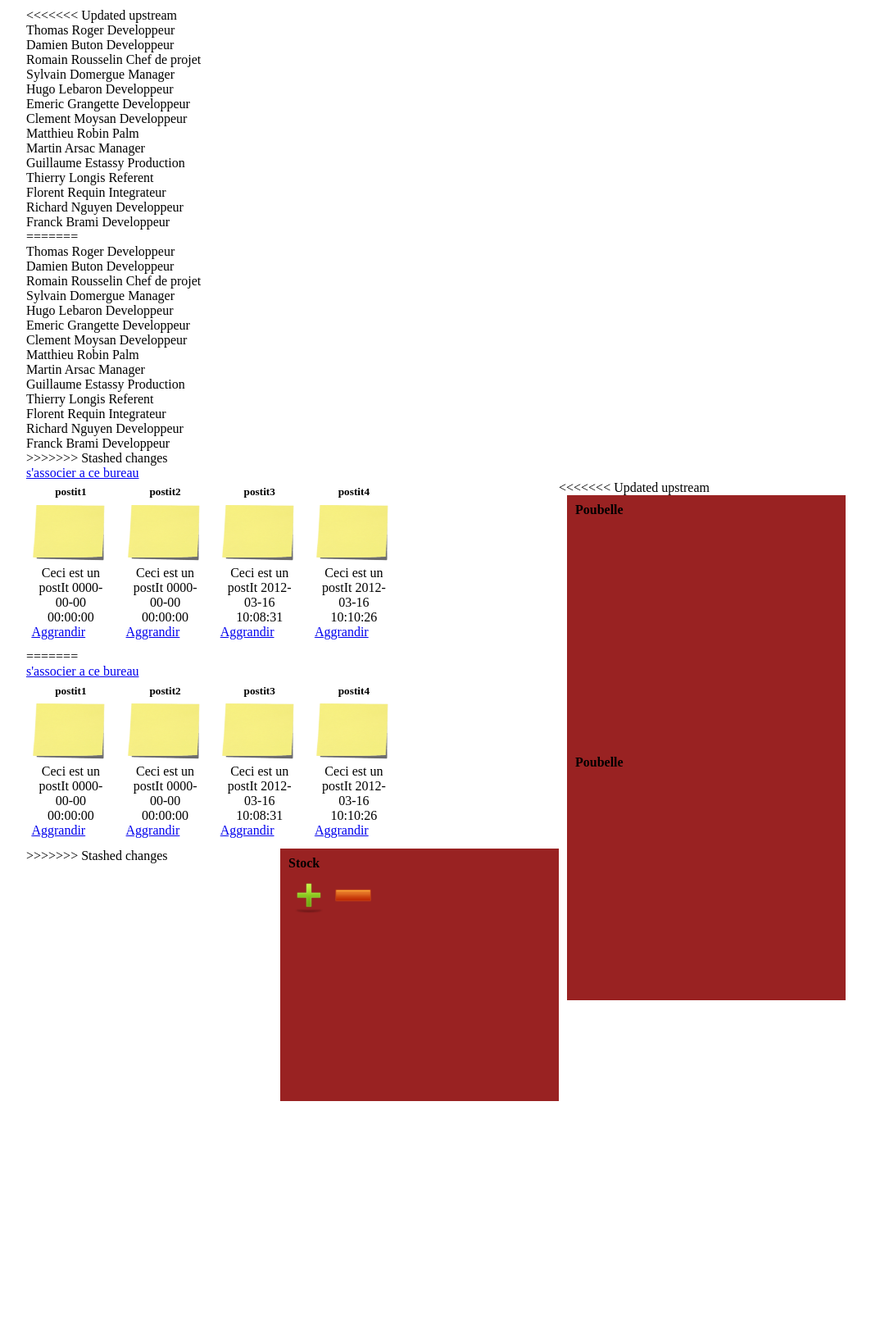
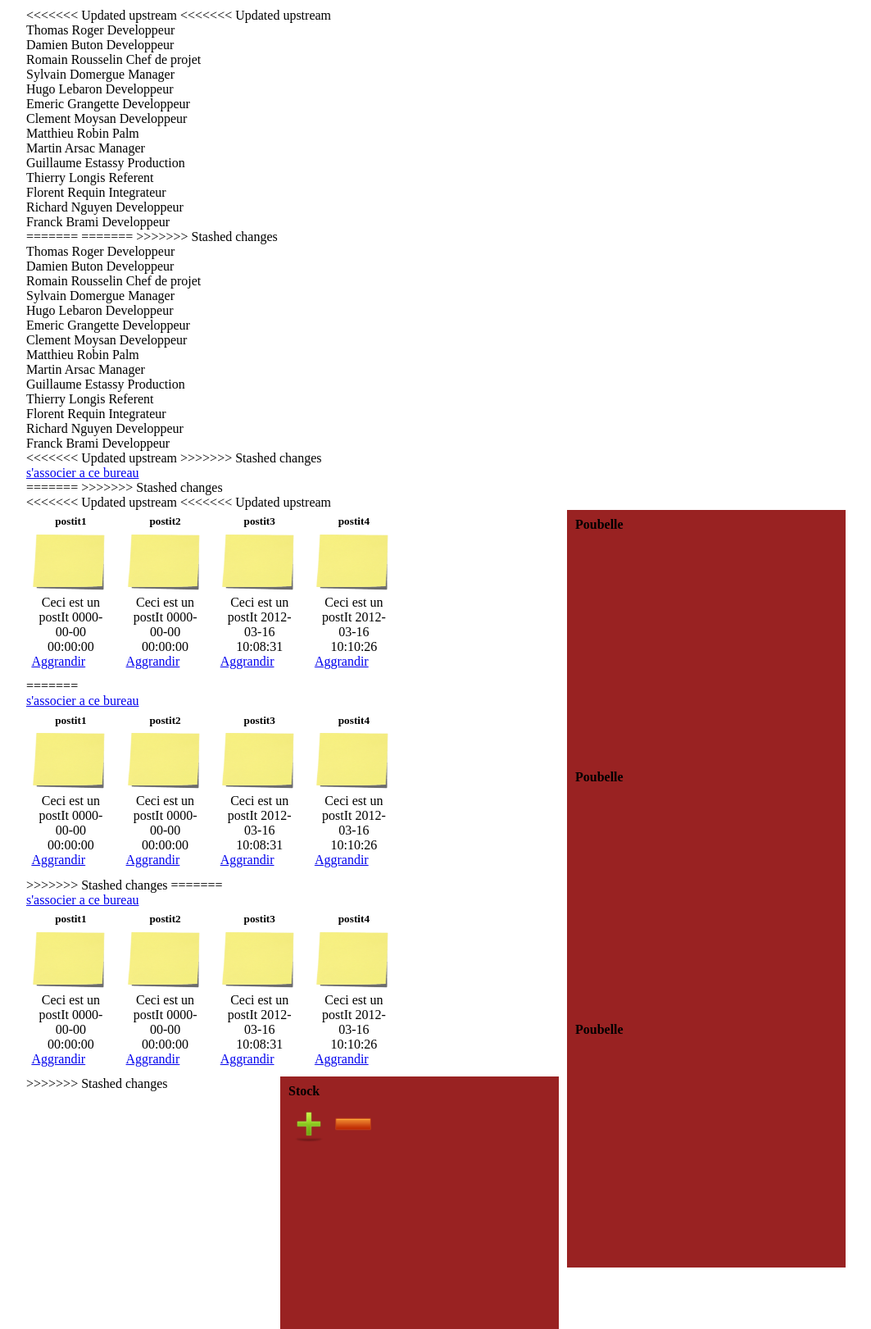
Before and after one commit to thomaroger/Dalia, a CodeIgniter app: page /index.php/desktop/index in a window 1280 px wide. Shown: the whole page at 82% size, without its empty margins (108-1171 px from the left). Before the commit the page ends 1343 px from the top, so only its background shows below. Run offline with CodeIgniter, Linux system fonts and the light colour scheme.

Commit message:
merge conflict, #0

```diff
--- a/application/views/desktop.php
+++ b/application/views/desktop.php
@@ -1,6 +1,7 @@
 <?php $this->load->view('header');?>
 <?php $this->load->view('layout');?>
 
+<<<<<<< Updated upstream
 <<<<<<< Updated upstream
 
 <div id="desktop">
@@ -11,6 +12,8 @@
 	    <br />
 	<?php endforeach; ?>
 =======
+=======
+>>>>>>> Stashed changes
 <div id="content">
     <div id="desktop">
     	<?php foreach($desktop->result() as $row) : ?>
@@ -19,6 +22,7 @@
     	    <?php echo $row->position; ?>
     	    <br />
     	<?php endforeach; ?>
+<<<<<<< Updated upstream
 >>>>>>> Stashed changes
 
     <?php if ($row->id == $daliaDesktop) : ?>
@@ -31,9 +35,12 @@
             <?php echo anchor('desktop/associate/'.$row->id, "s'associer a ce bureau"); ?>
         <div>
     <?php endif; ?>
+=======
+>>>>>>> Stashed changes
 
     <div class="demo ui-widget ui-helper-clearfix">
 
+<<<<<<< Updated upstream
 <<<<<<< Updated upstream
         <ul id="gallery" class="gallery ui-helper-reset ui-helper-clearfix">
         <?php foreach($postits->result() as $postit) : ?>
@@ -84,5 +91,37 @@
 </div>
 
 >>>>>>> Stashed changes
+=======
+        <?php if ($row->id == $daliaDesktop) : ?>
+            <div id="anchor">
+                <?php echo anchor('postit/add/'.$row->id, 'ajouter un PostId'); ?>
+            <div>
+        <?php endif; ?>
+        <?php if (empty($daliaDesktop)) : ?>
+            <div id="anchor">
+                <?php echo anchor('desktop/associate/'.$row->id, "s'associer a ce bureau"); ?>
+            <div>
+        <?php endif; ?>
+
+        <div class="demo ui-widget ui-helper-clearfix">
+
+            <ul id="gallery" class="gallery ui-helper-reset ui-helper-clearfix">
+            <?php foreach($postits->result() as $postit) : ?>
+                <li class="ui-widget-content ui-corner-tr">
+                    <h5 class="ui-widget-header"><?php echo $postit->titre ?></h5>
+                    <img src="/img/postit-min.png" alt="postit" width="96" height="72" />
+                    <span class="text"><?php echo $postit->texte ?></span>
+                    <span class="date"><?php echo $postit->date ?></span>
+                    <a href="/img/postit.png" title="post-it" class="ui-icon ui-icon-zoomin">Aggrandir</a>
+                </li>
+            <?php endforeach; ?>
+            </ul>
+
+        </div>
+        <?php $this->load->view('bin');?>
+    </div>
+</div>
+
+>>>>>>> Stashed changes
 <?php $this->load->view('stock');?>
 <?php $this->load->view('footer');?>
```
Also changed, not shown: application/views/desktops.php (+10 -0 lines).
